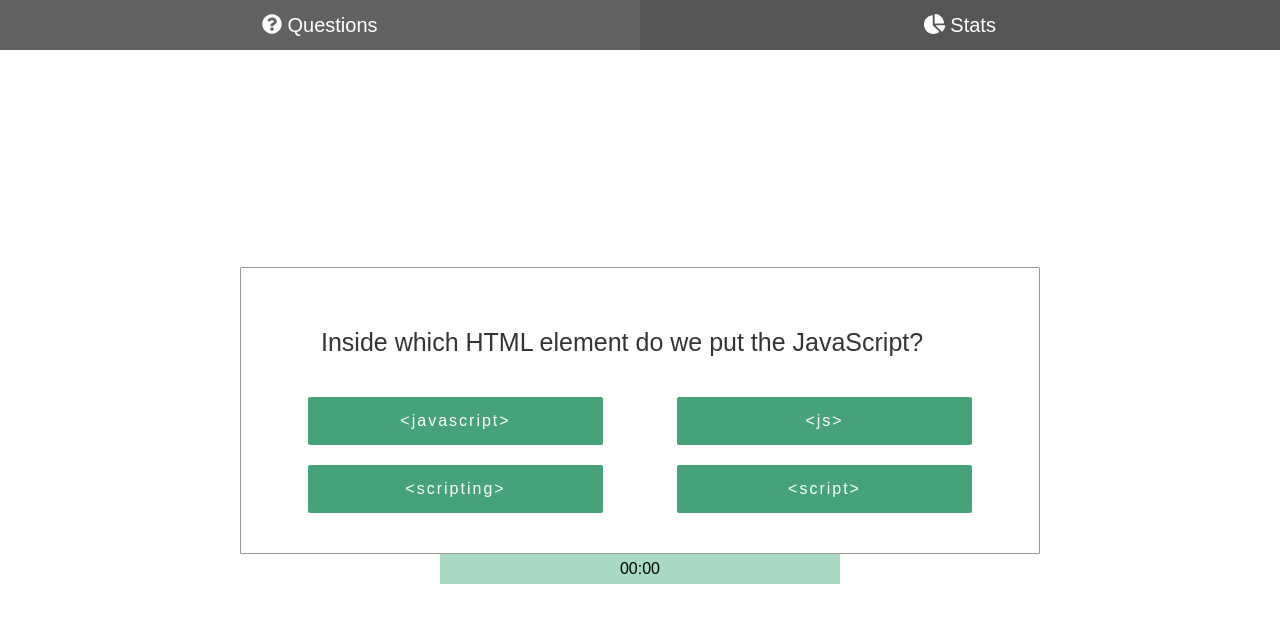
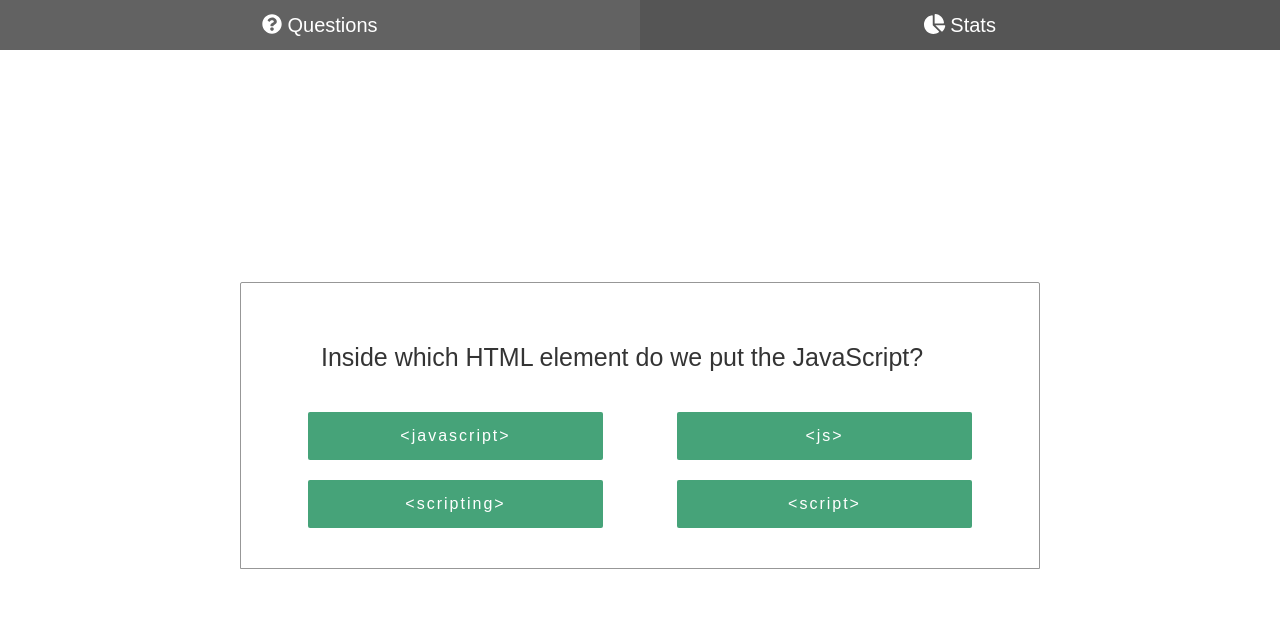
Before and after one commit to daniellehrner/studenthackathon, a Vue app: page /#/ in a window 1280 px wide. Shown: the top 622 px of the page. Built offline with nearby package versions, Linux system fonts and the light colour scheme.

Commit message:
newbie chnges

```diff
--- a/src/components/Card.vue
+++ b/src/components/Card.vue
@@ -27,8 +27,9 @@ export default {
 <style scoped lang="scss">
     .card {
         border: 1px solid #979797;
-        border-radius: 2px 2px 0 0 ;
-        width: 800px;
+        border-radius: 2px 2px 0 0;
+        width: 95vw;
+        max-width: 800px;
         padding: 30px;
     }
 
--- a/src/components/Timer.vue
+++ /dev/null
@@ -1,92 +0,0 @@
-<template>
-    <div class="timer">
-        <div class="progress" :style="{ width: percentage + '%' }"></div>
-        <label class="label">00:{{ time }}</label>
-    </div>
-</template>
-<script>
-export default {
-  name: 'Timer',
-  data () {
-    return {
-      elapsed: 0,
-      max: 30,
-      interval: null
-    }
-  },
-  computed: {
-    percentage () {
-      /**
-       * TODO: Calculate the percentage of the elapsed time
-       */
-      return 50
-    },
-    time () {
-      return this.pad(this.elapsed)
-    }
-  },
-  mounted () {
-    this.reset()
-  },
-  methods: {
-    pad (number) {
-      return ('00' + number).slice(-2)
-    },
-    start () {
-      /**
-       * TODO: Setup an interval that calls the tick function every second
-       *
-       * Hint: Use the interval in the data -> this.interval
-       */
-    },
-    reset () {
-      /**
-       * TODO: Reset the timer to 0
-       */
-      this.$emit('tick', this.elapsed)
-      this.start()
-    },
-    tick () {
-      if (this.elapsed >= this.max) {
-        /**
-         * TODO: Stop the timer
-         */
-
-        this.$emit('done')
-        return
-      }
-
-      /**
-       * TODO: Increment the timer
-       */
-
-      this.$emit('tick', this.elapsed)
-    }
-  }
-}
-</script>
-<style scoped lang="scss">
-    .timer {
-        display: flex;
-        align-items: center;
-        justify-content: center;
-
-        position: relative;
-        height: 30px;
-    }
-
-    .progress {
-
-        position: absolute;
-
-        background-color: lighten(#46A379, 30%);
-        z-index: -1;
-        height: 100%;
-
-        transition: width 150ms ease-in-out;
-    }
-
-    .label {
-        color: black;
-    }
-</style>
--- a/src/pages/Main.vue
+++ b/src/pages/Main.vue
@@ -8,38 +8,33 @@
               :question="question"
               @answer="answer"
       />
-      <timer ref="timer" @tick="updateTime" />
     </div>
   </article>
 </template>
 
 <script>
 import Card from '../components/Card'
-import Timer from '../components/Timer'
-import { mapGetters } from 'vuex'
 
 export default {
   name: 'Main',
   data () {
     return {
       currentTime: 0,
-      questionIndex: 0
+      questionIndex: 0,
+      questions: []
     }
   },
-  components: { Card, Timer },
+  components: {
+    Card
+  },
   computed: {
-    ...mapGetters(['questions']),
     done () {
       return this.questionIndex >= this.questions.length
     }
   },
   methods: {
-    updateTime (time) {
-      this.currentTime = time
-    },
     nextQuestion () {
       this.questionIndex++
-      this.$refs.timer.reset()
 
       if (this.done) {
         this.$router.push({ name: 'Stats' })
@@ -48,11 +43,32 @@ export default {
     answer (answer) {
       this.$store.commit('answer', {
         questionIndex: this.questionIndex,
-        index: answer,
-        time: this.currentTime
+        index: answer
       })
 
       this.nextQuestion()
+    },
+    numberOfQuestions () {
+      return this.getQuestions().length
+    },
+    getQuestions () {
+      return this.$store.getters.questions
+    },
+    getQuestion (index) {
+      return this.getQuestions()[index]
+    }
+  },
+  mounted () {
+    let i = 0
+    while (i < this.numberOfQuestions()) {
+      /**
+       * To show the questions you have to add them the ARRAY this.questions
+       * To find out how to do that, search on the internet how to add elements to an array in JavaScript
+       *
+       * You will get the question by calling the function this.getQuestion(i)
+       */
+      this.questions.push(this.getQuestion(i))
+      i++
     }
   }
 }
--- a/src/pages/Stats.vue
+++ b/src/pages/Stats.vue
@@ -8,45 +8,69 @@
         <div class="stats">
             <div class="stat">
                 <label class="label">Correct</label>
-                <div class="score good">{{ numCorrectAnswers }}</div>
+                <div class="score good">{{ numberOfCorrectAnswers }}</div>
             </div>
             <div class="stat">
                 <label class="label">Incorrect</label>
-                <div class="score bad">{{ numIncorrectAnswers }}</div>
+                <div class="score bad">{{ numberOfIncorrectAnswers }}</div>
             </div>
             <div class="stat">
                 <label class="label">Score</label>
-                <div class="score">{{ score }}</div>
+                <div class="score">{{ score }} %</div>
             </div>
         </div>
     </section>
 </template>
 <script>
-import { mapGetters } from 'vuex'
 
 export default {
   name: 'Stats',
+  data () {
+    return {
+      numberOfCorrectAnswers: 0,
+      numberOfIncorrectAnswers: 0,
+      score: 0
+    }
+  },
   computed: {
-    ...mapGetters(['numCorrectAnswers', 'numIncorrectAnswers', 'questions']),
     score () {
-      return this.questions.reduce((acc, question) => {
-        if (!this.isAnswerCorrect(question)) {
-          return acc
-        }
+      let score = 0
 
+      let i = 0
+      while (i < this.numberOfQuestions()) {
         /**
-         * TODO: Calculate a score based on the time it took the user to respond to the question
+         * Calculate the percentage of correct answers. To check if a answer is correct,
+         * you have to use the function this.answerCorrect and give it the current question as a parameter
          *
-         * time -> question.answer.time
-         * max time -> 30s
+         * You will get the question by calling the function this.getQuestion(i)
          */
-        return 0
-      }, 0)
+
+        i++
+      }
+
+      return score + ' %'
     }
   },
   methods: {
+    numberOfQuestions () {
+      return this.getQuestions().length
+    },
+    getQuestions () {
+      return this.$store.getters.questions
+    },
+    getQuestion (index) {
+      return this.getQuestions()[index]
+    },
     isAnswerCorrect (question) {
       return question.answers[question.answer.index].correct
+    }
+  },
+  mount () {
+    let i = 0
+    while (i < this.numberOfQuestions()) {
+
+
+      i++
     }
   }
 }
--- a/src/store/index.js
+++ b/src/store/index.js
@@ -16,8 +16,7 @@ export default new Vuex.Store({
           { text: '<script>', correct: true }
         ],
         answer: {
-          index: null,
-          time: null
+          index: null
         }
       },
       {
```
